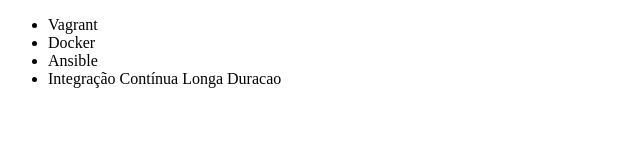
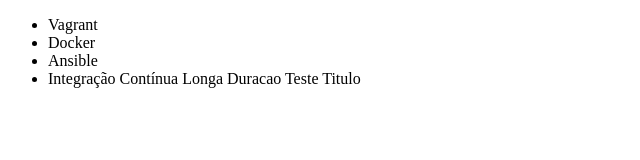
Before and after one commit to zero-br/alura-git, a plain HTML site: page index.html in a window 1280 px wide. Shown: the full height of the page, 0-640 px from the left. Drawn offline with Linux system fonts and the light colour scheme.

```diff
--- a/index.html
+++ b/index.html
@@ -9,7 +9,7 @@
         <li>Vagrant</li>
         <li>Docker</li>
         <li>Ansible</li>
-        <li>Integração Contínua Longa Duracao</li>
+        <li>Integração Contínua Longa Duracao Teste Titulo</li>
     </ul>
 </body>
 </html>
```
